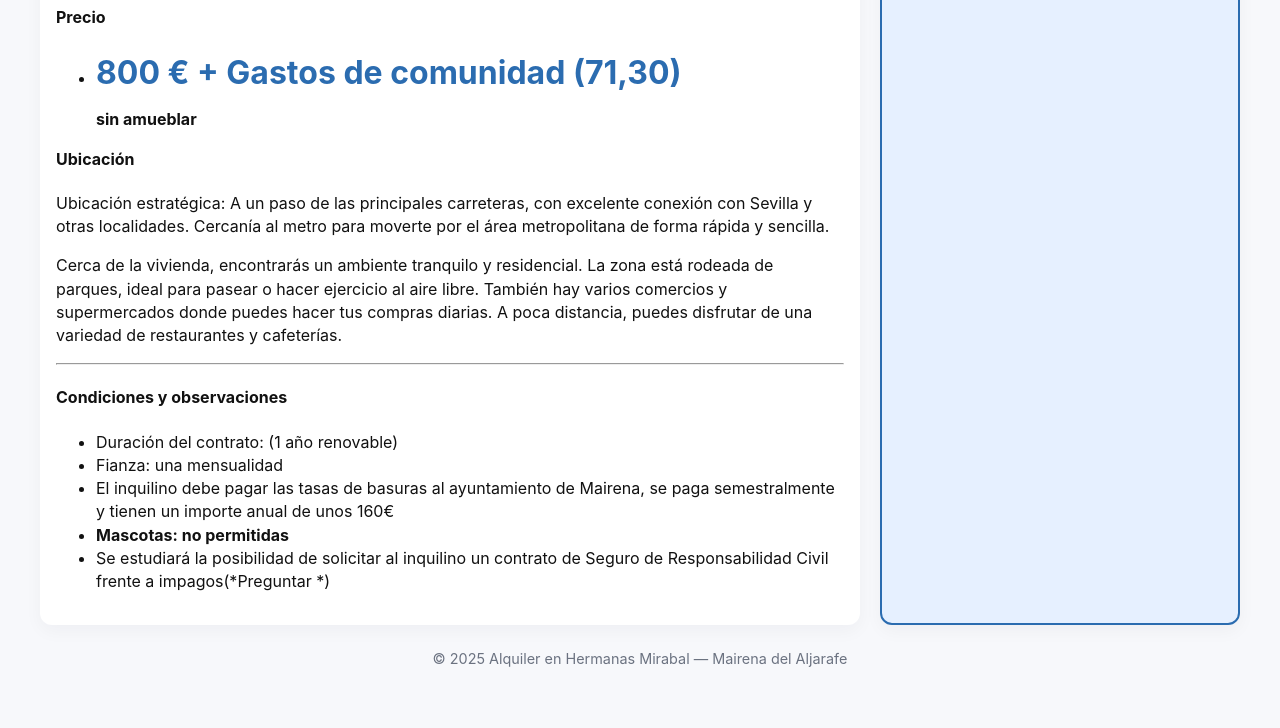
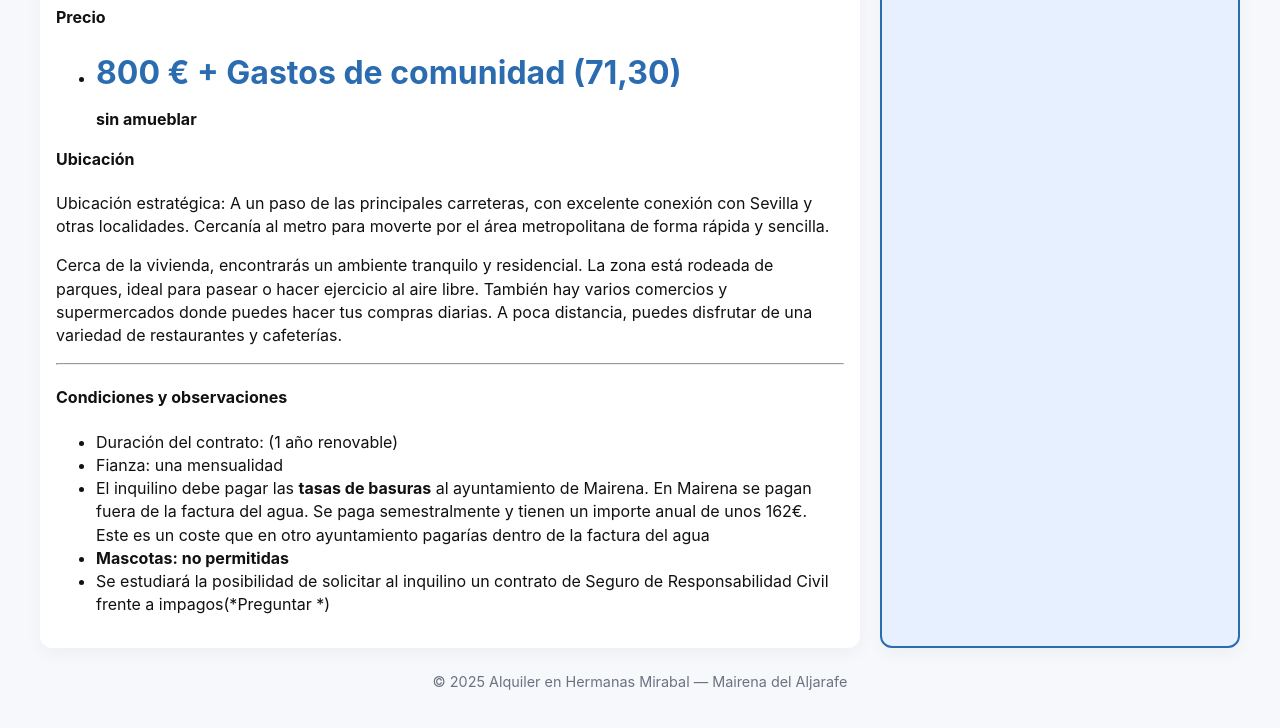
Before and after one commit to byjosemaria/personal1, a plain HTML site: page index.html in a window 1280 px wide. Shown: the part 779-1507 px from the top of the page. Before the commit the page ends 1483 px from the top, so only its background shows below. Drawn offline with Linux system fonts and the light colour scheme.

Commit message:
Update index.html

```diff
--- a/index.html
+++ b/index.html
@@ -140,7 +140,7 @@
         <ul>
           <li>Duración del contrato: (1 año renovable)</li>
           <li>Fianza: una mensualidad</li>
-          <li>El inquilino debe pagar las tasas de basuras al ayuntamiento de Mairena, se paga semestralmente y tienen un importe anual de unos 160€</li>
+          <li>El inquilino debe pagar las <strong>tasas de basuras</strong> al ayuntamiento de Mairena. En Mairena se pagan fuera de la factura del agua. Se paga semestralmente y tienen un importe anual de unos 162€. Este es un coste que en otro ayuntamiento pagarías dentro de la factura del agua</li>
           <li><strong>Mascotas: no permitidas</strong></li>
           <li>Se estudiará la posibilidad de solicitar al inquilino un contrato de Seguro de Responsabilidad Civil frente a impagos(*Preguntar *)</li>
 
```
